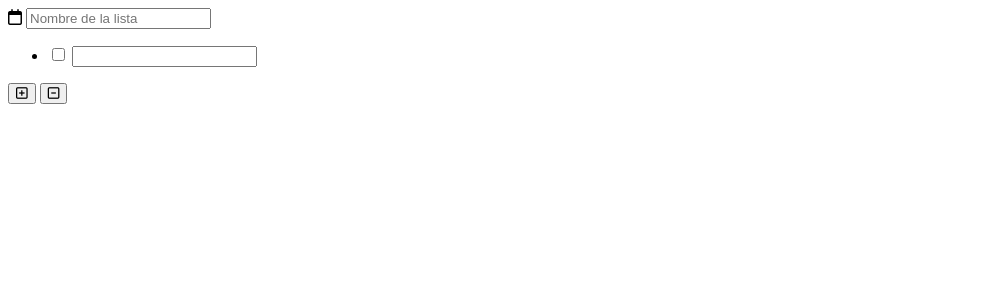
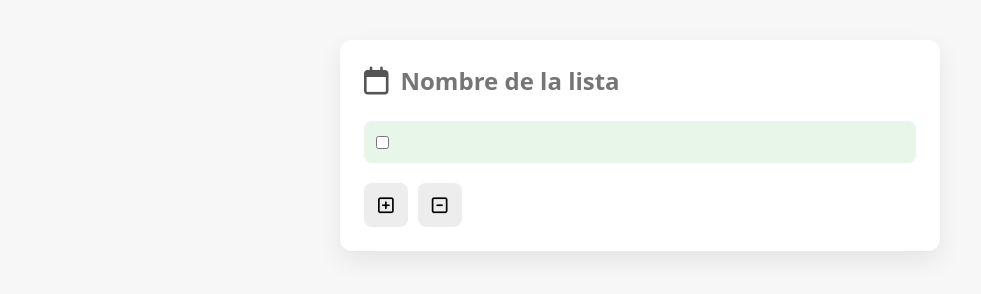
Before and after one commit to aasertando/ToDoList, a plain HTML site: page index.html in a window 1280 px wide. Shown: the whole page, without its empty margins (0-981 px from the left). Drawn offline with Linux system fonts and the light colour scheme.

Commit message:
Se crea archivo con estilos para que se vea bonito, se quita comentario hola en js y se cambia el link del href en html de styles a style para que funcione

```diff
--- a/index.html
+++ b/index.html
@@ -4,7 +4,7 @@
     <meta charset="UTF-8">
     <meta name="viewport" content="width=device-width, initial-scale=1.0">
     <title>ToDoList || Juan Mestra</title>
-    <link rel="stylesheet" href="styles.css">
+    <link rel="stylesheet" href="style.css">
     <!-- font para iconos-->
     <link rel="stylesheet" href="https://cdnjs.cloudflare.com/ajax/libs/font-awesome/6.5.1/css/all.min.css">
 
--- a/script1.js
+++ b/script1.js
@@ -43,6 +43,6 @@ lista.addEventListener("change", function (event){
         } else if(!event.target.checked){
             event.target.parentElement.className = ("activo");
         };
-    };//hola
+    };
 
 });
--- a/style.css
+++ b/style.css
@@ -0,0 +1,131 @@
+/* ul{
+    list-style: none;
+    padding: 0px;
+    margin: 0px;
+}
+
+li{
+    padding: 8px;
+    margin: 5px;
+}
+
+.activo{
+    background-color: green;
+
+}
+
+.inactivo{
+    background-color: red;
+}
+
+#contenedorLista{
+    width: 500px;
+}
+
+#titulo{
+    font-size: 50px;
+} */
+
+
+
+/* chagepete */
+/* RESET BÁSICO */
+* {
+    margin: 0;
+    padding: 0;
+    box-sizing: border-box;
+    font-family: system-ui, -apple-system, BlinkMacSystemFont, sans-serif;
+}
+
+/* FONDO GENERAL */
+body {
+    background-color: #f7f7f7;
+    display: flex;
+    justify-content: center;
+    padding: 40px;
+}
+
+/* CONTENEDOR PRINCIPAL */
+main {
+    background-color: #ffffff;
+    width: 100%;
+    max-width: 600px;
+    padding: 24px;
+    border-radius: 12px;
+    box-shadow: 0 10px 25px rgba(0,0,0,0.08);
+}
+
+/* TÍTULO */
+#titulo {
+    display: flex;
+    align-items: center;
+    gap: 12px;
+    margin-bottom: 24px;
+}
+
+#titulo i {
+    font-size: 28px;
+    color: #555;
+}
+
+#titulo input {
+    font-size: 24px;
+    font-weight: 600;
+    border: none;
+    outline: none;
+    width: 100%;
+}
+
+/* LISTA */
+ul {
+    list-style: none;
+}
+
+/* ITEM */
+li {
+    display: flex;
+    align-items: center;
+    gap: 10px;
+    padding: 10px 12px;
+    border-radius: 8px;
+    margin-bottom: 8px;
+    background-color: #f2f2f2;
+}
+
+/* INPUT TEXTO */
+li input[type="text"] {
+    border: none;
+    outline: none;
+    width: 100%;
+    background: transparent;
+    font-size: 16px;
+}
+
+/* ESTADOS */
+.activo {
+    background-color: #e8f5e9;
+}
+
+.inactivo {
+    background-color: #fbe9e7;
+}
+
+/* CONTROLES */
+#controles {
+    display: flex;
+    gap: 10px;
+    margin-top: 20px;
+}
+
+#controles button {
+    border: none;
+    background-color: #ededed;
+    padding: 10px 14px;
+    border-radius: 8px;
+    cursor: pointer;
+    font-size: 18px;
+}
+
+#controles button:hover {
+    background-color: #dcdcdc;
+}
```
